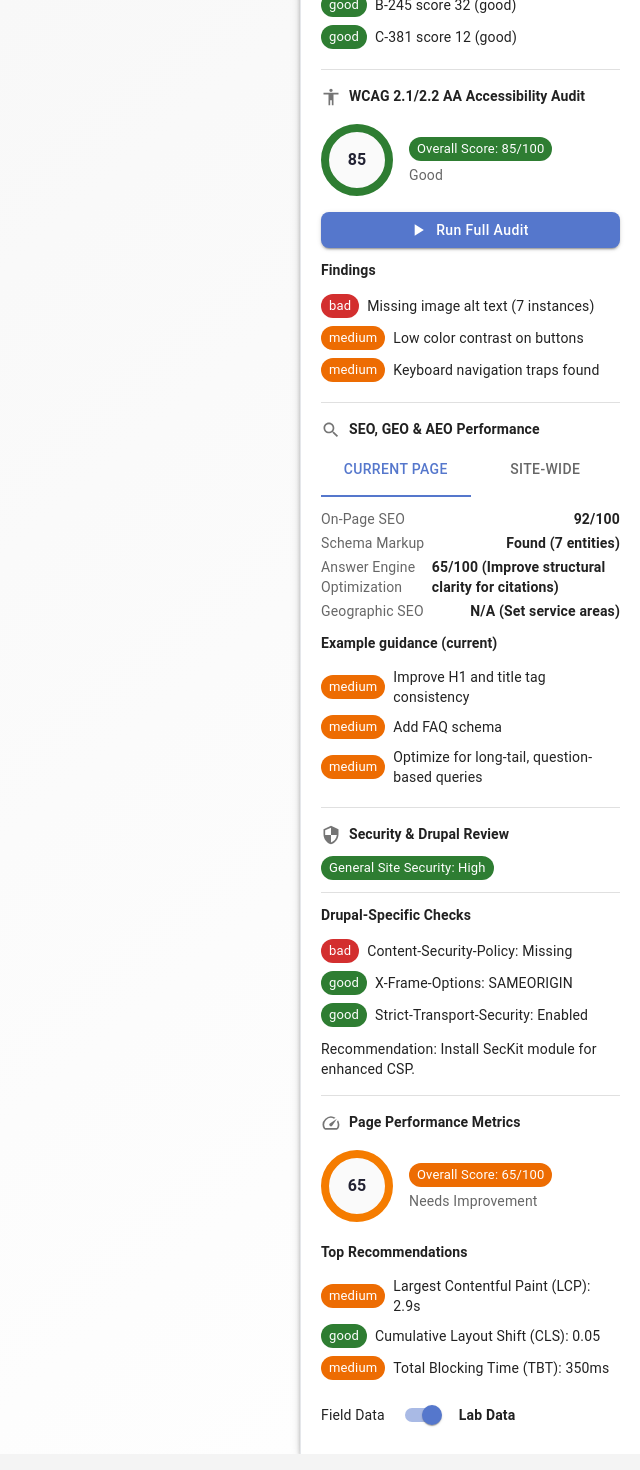
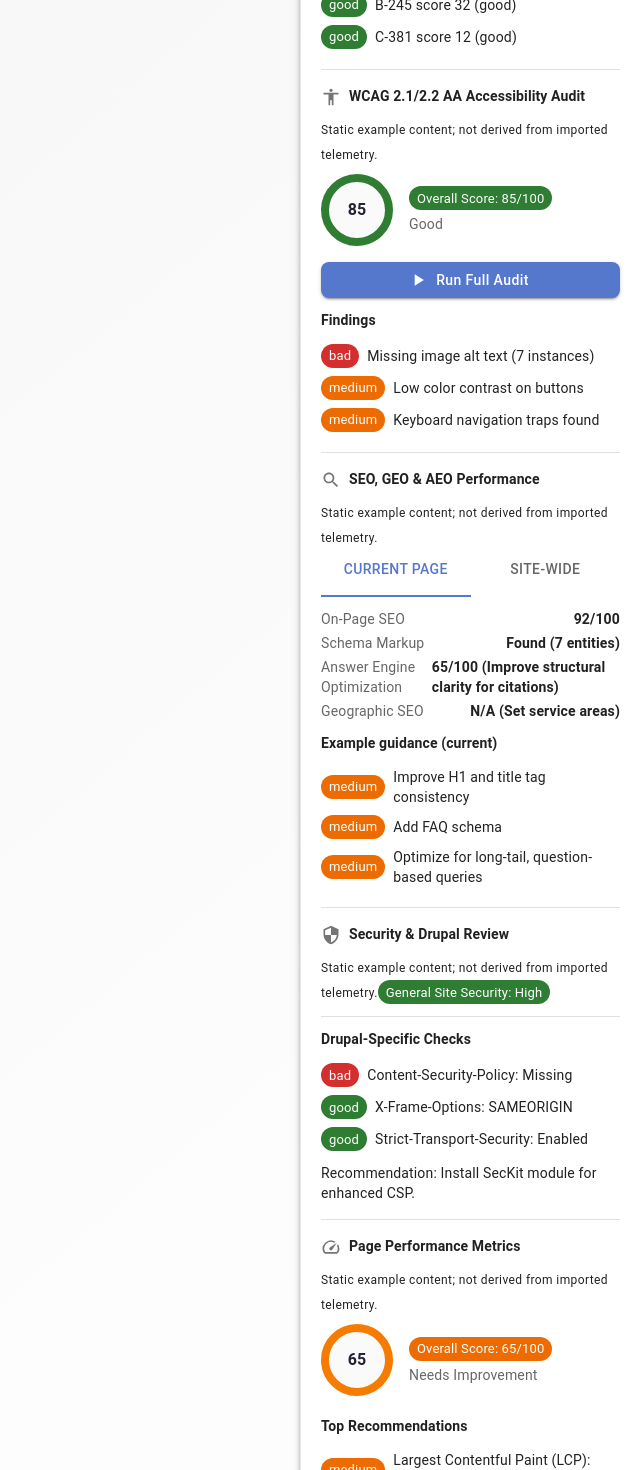
Before and after one commit to pratik-saptarshi/rocinante, a React (Vite) app in the folder ui/: page / in a window 1280 px wide. Shown: the part 2700-4170 px from the top of the page, without its empty margins (640-1280 px from the left). Built offline with nearby package versions, Linux system fonts and the light colour scheme.

Commit message:
fix(ui): label static dashboard provenance

```diff
--- a/ui/src/App.tsx
+++ b/ui/src/App.tsx
@@ -731,6 +731,9 @@ function App() {
               WCAG 2.1/2.2 AA Accessibility Audit
             </Typography>
           </Stack>
+          <Typography variant="caption" color="text.secondary" data-testid="provenance-accessibility">
+            Static example content; not derived from imported telemetry.
+          </Typography>
           <ScoreGauge value={85} subtitle="Overall Score" status="good" />
           <Button
             fullWidth
@@ -760,6 +763,9 @@ function App() {
               SEO, GEO &amp; AEO Performance
             </Typography>
           </Stack>
+          <Typography variant="caption" color="text.secondary" data-testid="provenance-seo">
+            Static example content; not derived from imported telemetry.
+          </Typography>
           <Tabs value={seoTab} onChange={(_, value) => setSeoTab(value)} sx={{ mb: 1.5 }} variant="fullWidth">
             <Tab value="current" label="Current Page" sx={{ minHeight: 36 }} />
             <Tab value="site" label="Site-Wide" sx={{ minHeight: 36 }} />
@@ -790,6 +796,9 @@ function App() {
               Security &amp; Drupal Review
             </Typography>
           </Stack>
+          <Typography variant="caption" color="text.secondary" data-testid="provenance-security">
+            Static example content; not derived from imported telemetry.
+          </Typography>
           <StatusBadge status="good" label="General Site Security: High" />
           <Divider sx={{ mt: 1.5 }} />
           <FindingSection title="Drupal-Specific Checks" items={dashboardFindingGroups.security} />
@@ -814,6 +823,9 @@ function App() {
               Page Performance Metrics
             </Typography>
           </Stack>
+          <Typography variant="caption" color="text.secondary" data-testid="provenance-performance">
+            Static example content; not derived from imported telemetry.
+          </Typography>
           <ScoreGauge value={65} subtitle="Overall Score" status="medium" />
           <FindingSection title="Top Recommendations" items={dashboardFindingGroups.performance} />
 
```
